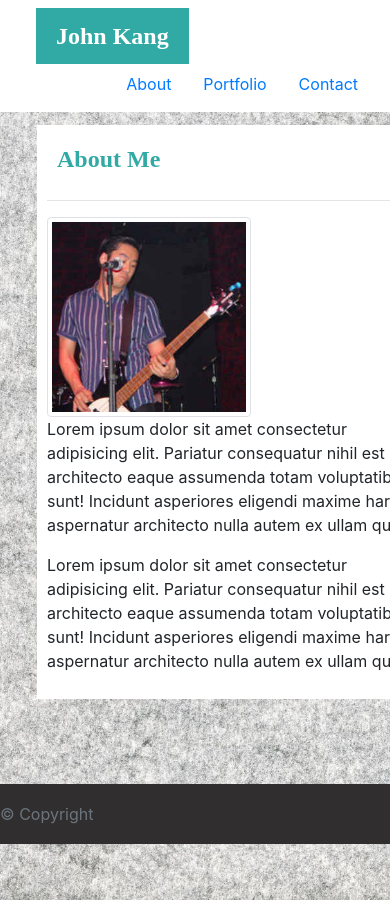
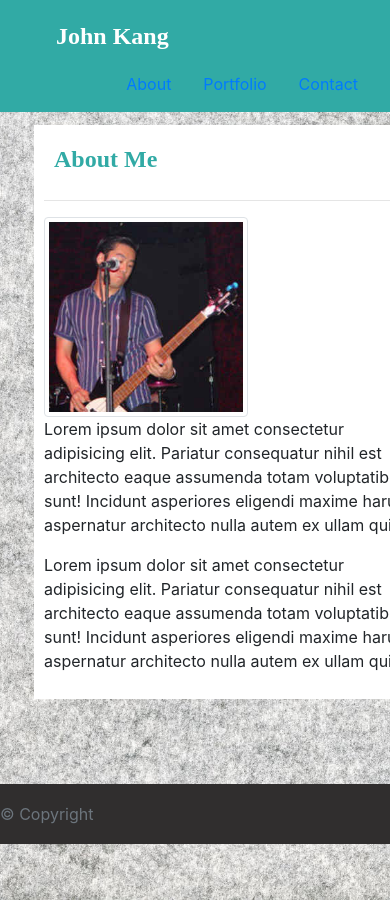
Before and after one commit to drivelikejehu/Code-Refactor, a plain HTML site: page resport/index.html in a window 390 px wide. Shown: the top 900 px of the page. Drawn offline with nearby package versions, Linux system fonts and the light colour scheme.

Commit message:
added media query to style.css

```diff
--- a/resport/style.css
+++ b/resport/style.css
@@ -92,3 +92,19 @@ input[type="password"]:focus {
   line-height: 60px;
   background-color: #302e2e;
 }
+
+@media (min-width: 980px) {
+}
+
+@media (min-width: 768px) {
+}
+
+@media (max-width: 640px) {
+  .bg-light {
+    background-color: rgb(49, 170, 165) !important;
+  }
+  .container {
+    margin-left: 10px;
+    margin-right: 10px;
+  }
+}
```
